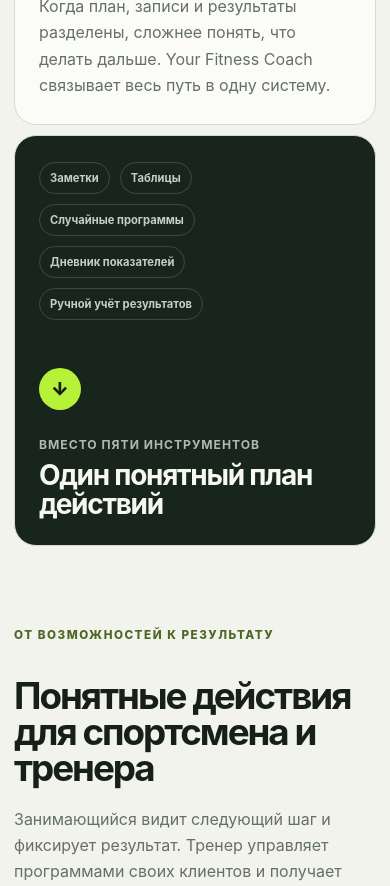
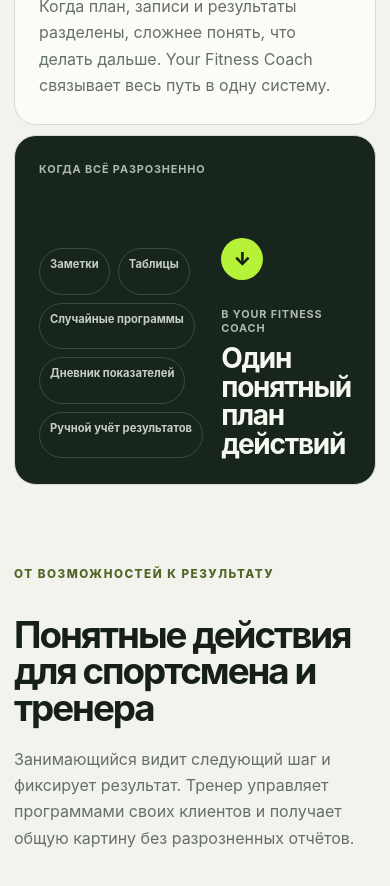
Before and after one commit to MikeMoore1337/fit-mini-app, a React (Vite) app in the folder frontend/: page / in a window 390 px wide. Shown: the part 1540-2426 px from the top of the page. Built offline with nearby package versions, Linux system fonts and the light colour scheme.

Commit message:
fix(landing): balance problem section on desktop

```diff
--- a/frontend/src/pages/landing/LandingPage.tsx
+++ b/frontend/src/pages/landing/LandingPage.tsx
@@ -255,6 +255,8 @@
             className="landing-problem__visual"
             aria-label="Один сервис вместо разных инструментов"
           >
+            <div className="landing-problem__sources">
+              <span>Когда всё разрозненно</span>
               <ul>
                 <li>Заметки</li>
                 <li>Таблицы</li>
@@ -262,8 +264,9 @@
                 <li>Дневник показателей</li>
                 <li>Ручной учёт результатов</li>
               </ul>
+            </div>
             <div className="landing-problem__result">
-              <span>Вместо пяти инструментов</span>
+              <span>В Your Fitness Coach</span>
               <strong>Один понятный план действий</strong>
             </div>
           </div>
--- a/frontend/src/pages/landing/landing.css
+++ b/frontend/src/pages/landing/landing.css
@@ -512,26 +512,42 @@
 }
 
 .landing-problem__visual {
-  display: flex;
-  flex-direction: column;
+  display: grid;
+  grid-template-columns: minmax(0, 0.9fr) minmax(0, 1.1fr);
+  align-items: center;
+  gap: 42px;
   min-height: 430px;
   padding: 30px;
   background: var(--landing-dark);
   color: #f5f8ef;
 }
 
+.landing-problem__sources {
+  display: grid;
+  gap: 18px;
+}
+
+.landing-problem__sources > span,
+.landing-problem__result span {
+  color: #aeb9b0;
+  font-size: 0.68rem;
+  font-weight: 750;
+  text-transform: uppercase;
+  letter-spacing: 0.08em;
+}
+
 .landing-problem__visual ul {
-  display: flex;
-  flex-wrap: wrap;
-  align-content: flex-start;
-  gap: 10px;
+  display: grid;
+  gap: 8px;
   margin: 0;
   padding: 0;
   list-style: none;
 }
 
 .landing-problem__visual li {
-  padding: 10px 13px;
+  width: fit-content;
+  max-width: 100%;
+  padding: 9px 12px;
   border: 1px solid rgba(255, 255, 255, 0.16);
   border-radius: 99px;
   color: #c4cec6;
@@ -542,12 +558,10 @@
 .landing-problem__result {
   display: grid;
   gap: 9px;
-  margin-top: auto;
-  padding-top: 70px;
 }
 
 .landing-problem__result::before {
-  content: '↓';
+  content: '→';
   width: 42px;
   height: 42px;
   display: grid;
@@ -558,14 +572,6 @@
   color: #172018;
   font-size: 1.15rem;
   font-weight: 900;
-}
-
-.landing-problem__result span {
-  color: #aeb9b0;
-  font-size: 0.76rem;
-  font-weight: 700;
-  text-transform: uppercase;
-  letter-spacing: 0.08em;
 }
 
 .landing-problem__result strong {
@@ -984,7 +990,20 @@
   }
 
   .landing-problem__visual {
+    display: flex;
+    align-items: stretch;
+    gap: 0;
     min-height: 350px;
+  }
+
+  .landing-problem__sources {
+    gap: 14px;
+  }
+
+  .landing-problem__visual ul {
+    display: flex;
+    flex-wrap: wrap;
+    gap: 8px;
   }
 
   .landing-problem__visual li {
@@ -993,7 +1012,12 @@
   }
 
   .landing-problem__result {
+    margin-top: auto;
     padding-top: 48px;
+  }
+
+  .landing-problem__result::before {
+    content: '↓';
   }
 
   .landing-section {
```
Also changed, not shown: 2 other files (tests, documents, lock files or other folders). Lines whose indentation alone changed are shown as unchanged.
